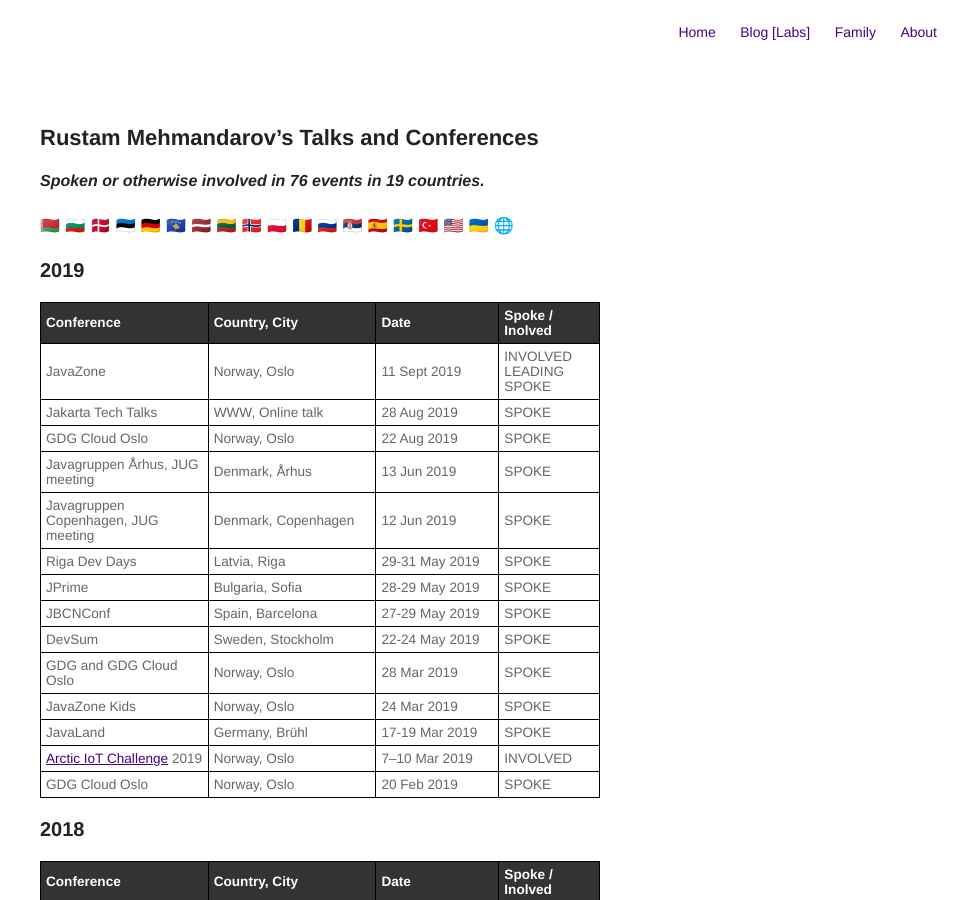
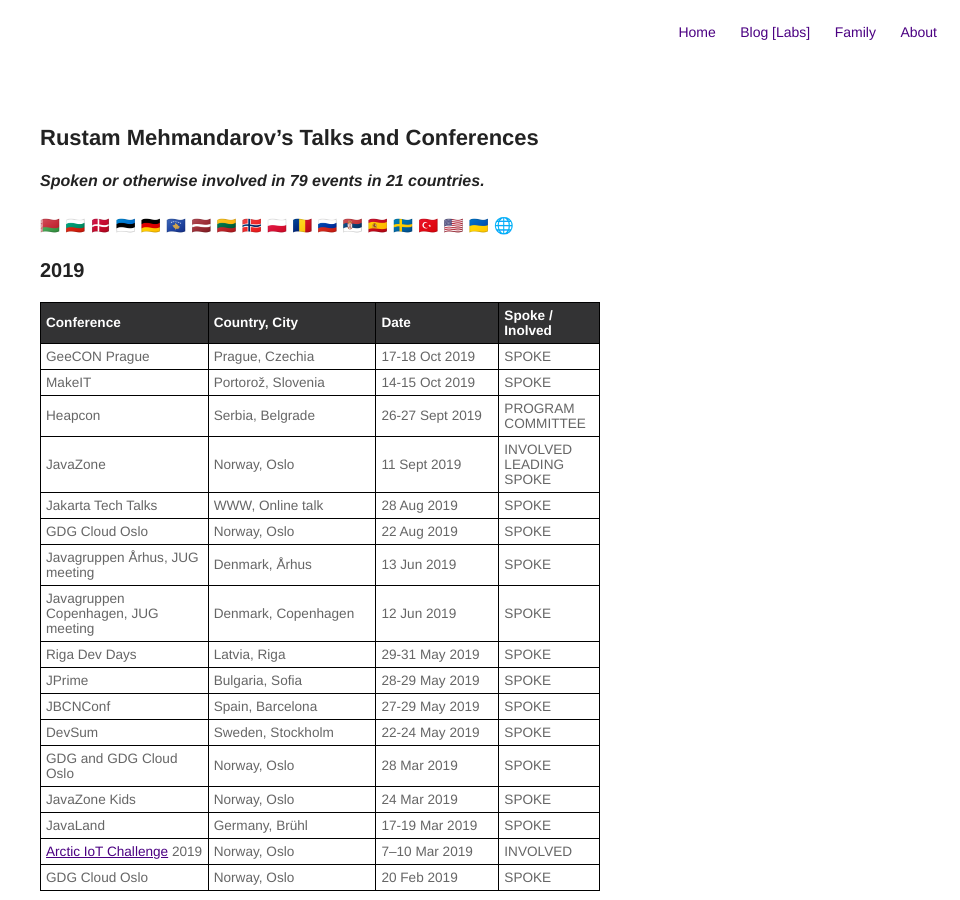
Before and after one commit to mehmandarov/mehmandarov.github.io, a Jekyll site: the page built from talks.md, in a window 1280 px wide and 900 px high. Shown: the whole window, without its empty margins (320-1280 px from the left). Built offline with Jekyll 4.4.1, drawn with Linux system fonts in a browser that asks for light colours.

Commit message:
Added new talks

```diff
--- a/talks.md
+++ b/talks.md
@@ -5,7 +5,7 @@
 
 ## Rustam Mehmandarov's Talks and Conferences
 
-#### _Spoken or otherwise involved in 76 events in 19 countries._
+#### _Spoken or otherwise involved in 79 events in 21 countries._
 🇧🇾   🇧🇬   🇩🇰   🇪🇪   🇩🇪   🇽🇰   🇱🇻   🇱🇹   🇳🇴   🇵🇱   🇷🇴   🇷🇺   🇷🇸   🇪🇸   🇸🇪   🇹🇷   🇺🇸   🇺🇦   🌐
 
 ### 2019
@@ -13,6 +13,9 @@
 |------------------------------------+--------------------+----------------+-----------------------|
 |Conference                          |Country, City       |Date            |Spoke / Inolved        |
 |:-----------------------------------+:-------------------+:---------------+:----------------------|
+|GeeCON Prague                       |Prague, Czechia     |17-18 Oct 2019  |SPOKE                  |
+|MakeIT                              |Portorož, Slovenia  |14-15 Oct 2019  |SPOKE                  |
+|Heapcon                             |Serbia, Belgrade    |26-27 Sept 2019 |PROGRAM COMMITTEE      |
 |JavaZone                            |Norway, Oslo        |11 Sept 2019    |INVOLVED LEADING SPOKE |
 |Jakarta Tech Talks                  |WWW, Online talk    |28 Aug 2019     |SPOKE                  |
 |GDG Cloud Oslo                      |Norway, Oslo        |22 Aug 2019     |SPOKE                  |
```
